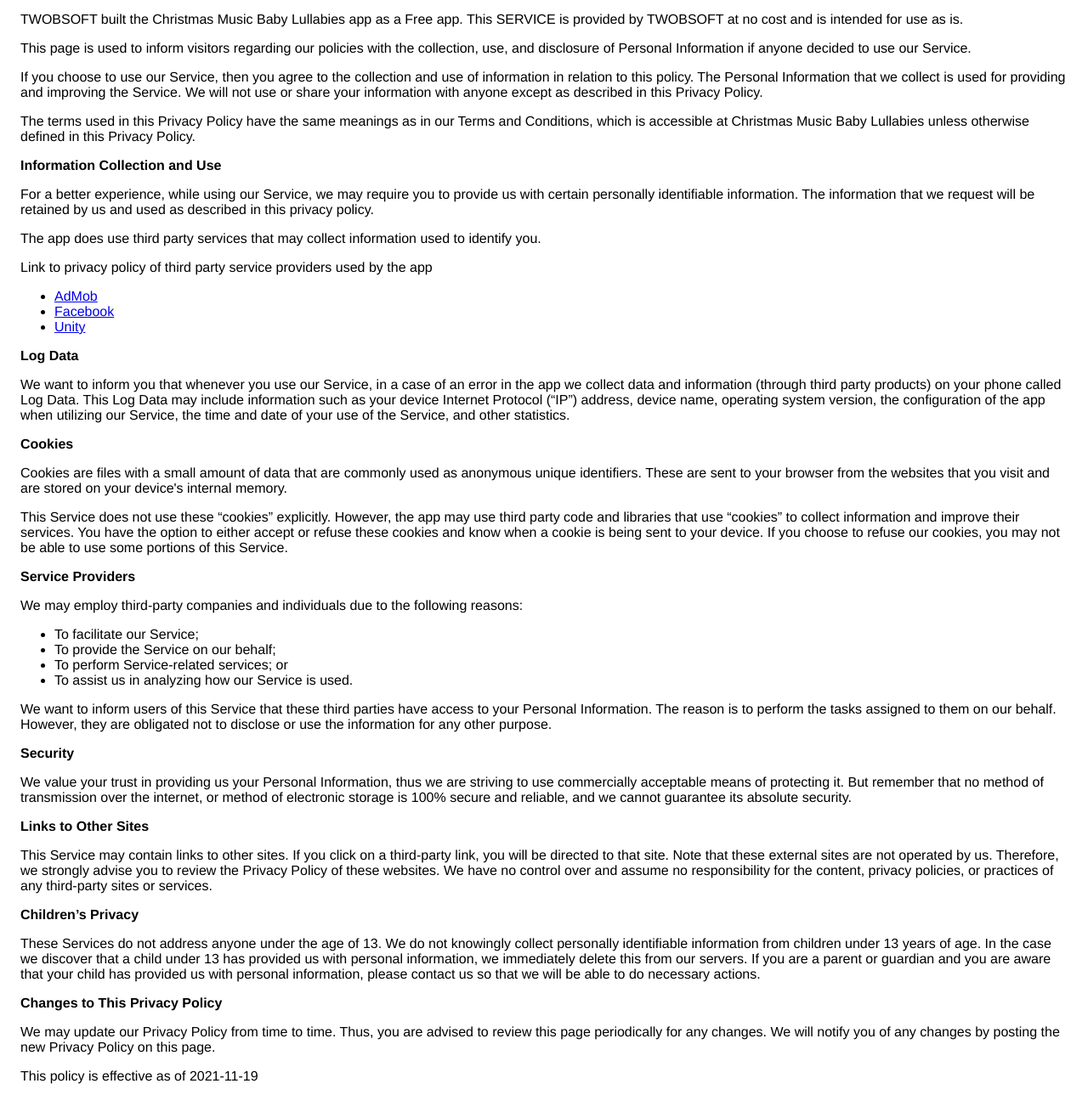
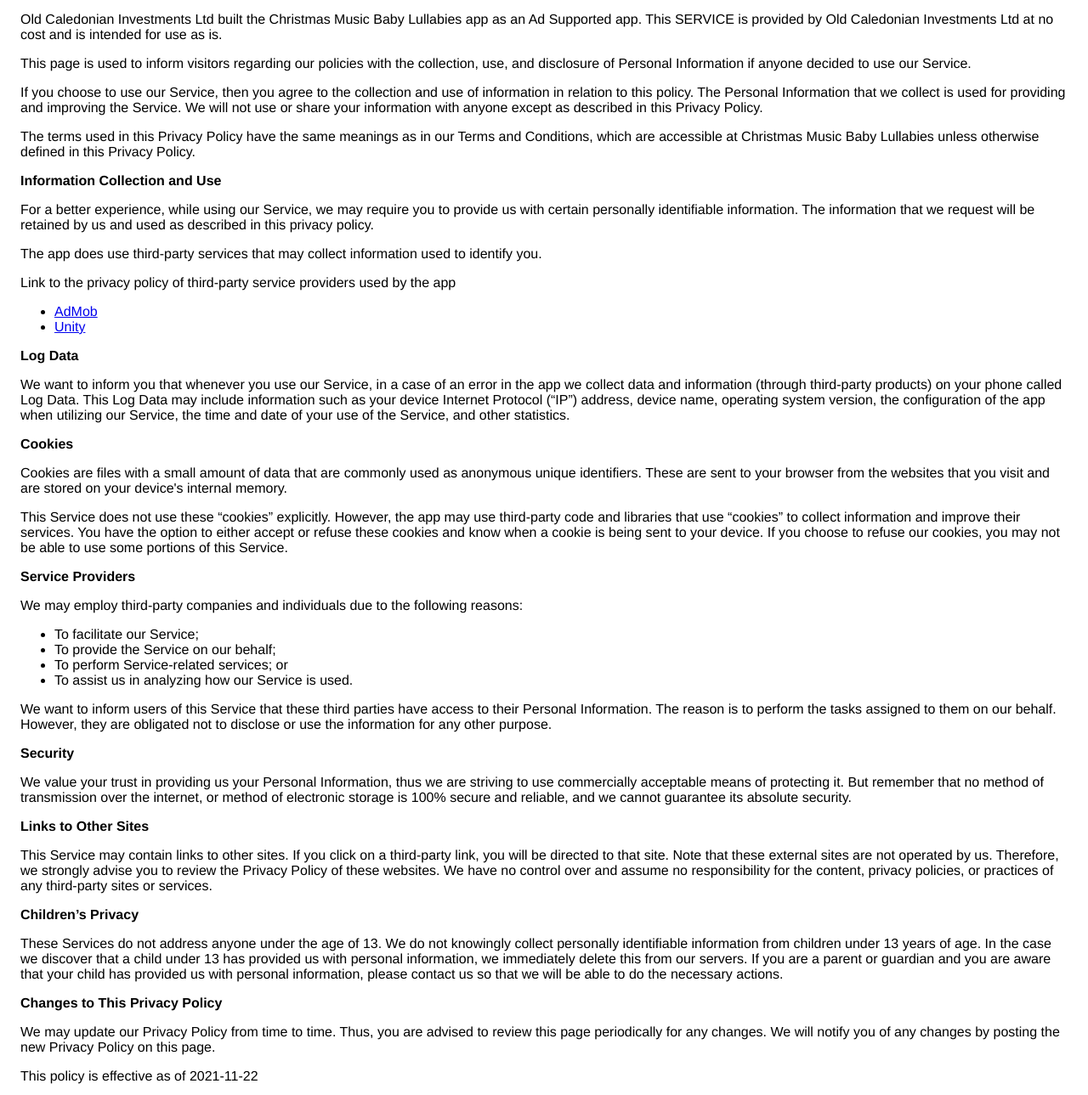
Before and after one commit to Moguvsev/-Christmas-Music-Baby-Lullabies, a plain HTML site: page index.html in a window 1280 px wide. Shown: the part 44-1333 px from the top of the page at 85% size. Drawn offline with Linux system fonts and the light colour scheme.

Commit message:
Update index.html

```diff
--- a/index.html
+++ b/index.html
@@ -8,9 +8,9 @@
     </head>
     <body>
     <strong>Privacy Policy</strong> <p>
-                  TWOBSOFT built the  Christmas Music Baby Lullabies app as
-                  a Free app. This SERVICE is provided by
-                  TWOBSOFT at no cost and is intended for use as
+                  Old Caledonian Investments Ltd built the Christmas Music Baby Lullabies app as
+                  an Ad Supported app. This SERVICE is provided by
+                  Old Caledonian Investments Ltd at no cost and is intended for use as
                   is.
                 </p> <p>
                   This page is used to inform visitors regarding our
@@ -24,7 +24,7 @@
                   anyone except as described in this Privacy Policy.
                 </p> <p>
                   The terms used in this Privacy Policy have the same meanings
-                  as in our Terms and Conditions, which is accessible at
+                  as in our Terms and Conditions, which are accessible at
                   Christmas Music Baby Lullabies unless otherwise defined in this Privacy Policy.
                 </p> <p><strong>Information Collection and Use</strong></p> <p>
                   For a better experience, while using our Service, we
@@ -32,15 +32,15 @@
                   identifiable information. The information that
                   we request will be retained by us and used as described in this privacy policy.
                 </p> <div><p>
-                    The app does use third party services that may collect
+                    The app does use third-party services that may collect
                     information used to identify you.
                   </p> <p>
-                    Link to privacy policy of third party service providers used
+                    Link to the privacy policy of third-party service providers used
                     by the app
-                  </p> <ul><!----><li><a href="https://support.google.com/admob/answer/6128543?hl=en" target="_blank" rel="noopener noreferrer">AdMob</a></li><!----><!----><li><a href="https://www.facebook.com/about/privacy/update/printable" target="_blank" rel="noopener noreferrer">Facebook</a></li><!----><!----><!----><!----><!----><!----><li><a href="https://unity3d.com/legal/privacy-policy" target="_blank" rel="noopener noreferrer">Unity</a></li><!----><!----><!----><!----><!----><!----><!----><!----><!----><!----><!----><!----><!----><!----><!----></ul></div> <p><strong>Log Data</strong></p> <p>
+                  </p> <ul><!----><li><a href="https://support.google.com/admob/answer/6128543?hl=en" target="_blank" rel="noopener noreferrer">AdMob</a></li><!----><!----><!----><!----><!----><!----><!----><!----><!----><li><a href="https://unity3d.com/legal/privacy-policy" target="_blank" rel="noopener noreferrer">Unity</a></li><!----><!----><!----><!----><!----><!----><!----><!----><!----><!----><!----><!----><!----><!----><!----></ul></div> <p><strong>Log Data</strong></p> <p>
                   We want to inform you that whenever you
                   use our Service, in a case of an error in the app
-                  we collect data and information (through third party
+                  we collect data and information (through third-party
                   products) on your phone called Log Data. This Log Data may
                   include information such as your device Internet Protocol
                   (“IP”) address, device name, operating system version, the
@@ -54,7 +54,7 @@
                   stored on your device's internal memory.
                 </p> <p>
                   This Service does not use these “cookies” explicitly. However,
-                  the app may use third party code and libraries that use
+                  the app may use third-party code and libraries that use
                   “cookies” to collect information and improve their services.
                   You have the option to either accept or refuse these cookies
                   and know when a cookie is being sent to your device. If you
@@ -65,7 +65,7 @@
                   individuals due to the following reasons:
                 </p> <ul><li>To facilitate our Service;</li> <li>To provide the Service on our behalf;</li> <li>To perform Service-related services; or</li> <li>To assist us in analyzing how our Service is used.</li></ul> <p>
                   We want to inform users of this Service
-                  that these third parties have access to your Personal
+                  that these third parties have access to their Personal
                   Information. The reason is to perform the tasks assigned to
                   them on our behalf. However, they are obligated not to
                   disclose or use the information for any other purpose.
@@ -85,7 +85,7 @@
                   no control over and assume no responsibility for the content,
                   privacy policies, or practices of any third-party sites or
                   services.
-                </p> <p><strong>Children’s Privacy</strong></p> <p>
+                </p> <p><strong>Children’s Privacy</strong></p> <div><p>
                     These Services do not address anyone under the age of 13.
                     We do not knowingly collect personally
                     identifiable information from children under 13 years of age. In the case
@@ -94,14 +94,14 @@
                     delete this from our servers. If you are a parent or guardian
                     and you are aware that your child has provided us with
                     personal information, please contact us so that
-                  we will be able to do necessary actions.
-                </p> <p><strong>Changes to This Privacy Policy</strong></p> <p>
+                    we will be able to do the necessary actions.
+                  </p></div> <!----> <p><strong>Changes to This Privacy Policy</strong></p> <p>
                   We may update our Privacy Policy from
                   time to time. Thus, you are advised to review this page
                   periodically for any changes. We will
                   notify you of any changes by posting the new Privacy Policy on
                   this page.
-                </p> <p>This policy is effective as of 2021-11-19</p> <p><strong>Contact Us</strong></p> <p>
+                </p> <p>This policy is effective as of 2021-11-22</p> <p><strong>Contact Us</strong></p> <p>
                   If you have any questions or suggestions about our
                   Privacy Policy, do not hesitate to contact us at info@twobsoft.com.
                 </p> <p>This privacy policy page was created at <a href="https://privacypolicytemplate.net" target="_blank" rel="noopener noreferrer">privacypolicytemplate.net </a>and modified/generated by <a href="https://app-privacy-policy-generator.nisrulz.com/" target="_blank" rel="noopener noreferrer">App Privacy Policy Generator</a></p>
```
Lines whose indentation alone changed are shown as unchanged.
